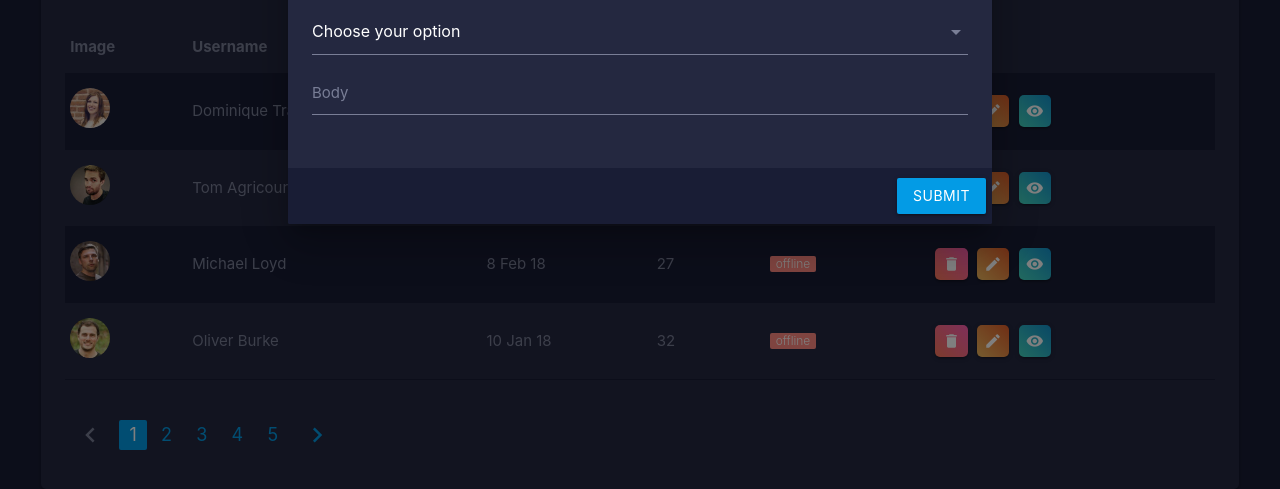
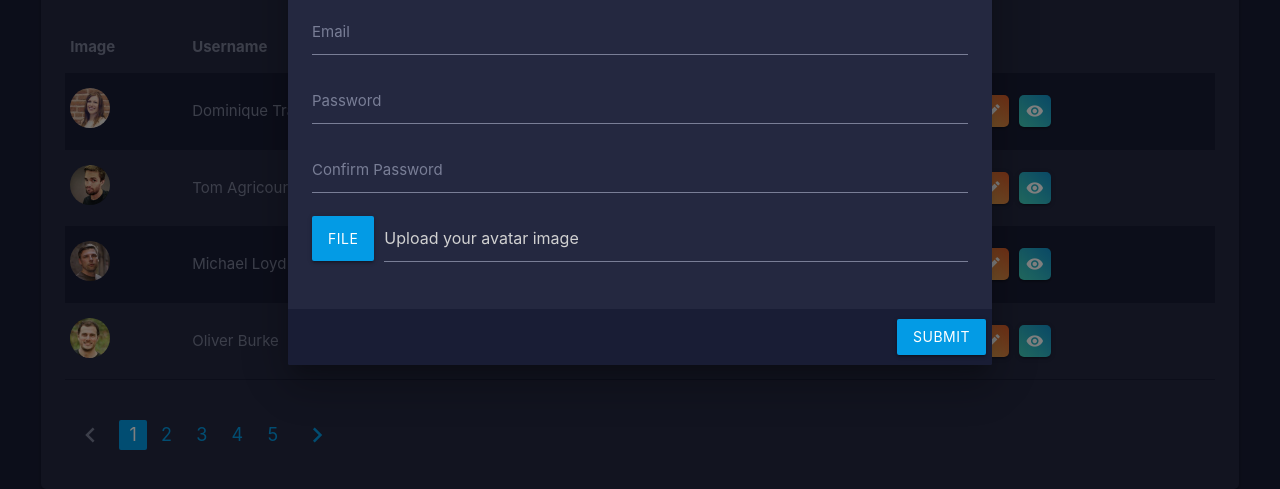
Before and after one commit to balazimichal/materializecss-npm-adminify, a website: page dev/users.html in a window 1280 px wide. Both pictures are taken after a click on the link "add". Shown: the part 217-706 px from the top of the page. Drawn offline with nearby package versions, Linux system fonts and the light colour scheme.

Commit message:
feat - users form
Added and styled proper field for the modal on the users.html file.

```diff
--- a/dev/css/style.scss
+++ b/dev/css/style.scss
@@ -349,30 +349,30 @@ nav ul li:hover {
 }
 
 .input-field textarea,
-.input-field input[type='text'] {
+.input-field input {
   border-bottom: 1px solid $grey !important;
   color: $white !important;
 }
 
-.input-field input[type='text']:focus + label,
+.input-field input:focus + label,
 .input-field textarea:focus + label {
   color: $grey !important;
 }
 
-.input-field input[type='text']:focus,
+.input-field input:focus,
 .input-field textarea:focus {
   border-bottom: 1px solid $grey !important;
   box-shadow: 0 1px 0 0 $grey !important;
   color: $white !important;
 }
 
-.input-field input[type='text'].valid,
+.input-field input.valid,
 .input-field textarea.valid {
   border-bottom: 1px solid $grey !important;
   box-shadow: 0 1px 0 0 $grey !important;
 }
 
-.input-field input[type='text'].invalid,
+.input-field input.invalid,
 .input-field textarea.invalid {
   border-bottom: 1px solid $grey !important;
   box-shadow: 0 1px 0 0 $grey !important;
--- a/dev/users.html
+++ b/dev/users.html
@@ -89,16 +89,25 @@
                                     <label for="title">Username</label>
                                 </div>
                                 <div class="input-field">
-                                    <select>
-                                        <option value="" disabled selected>Choose your option</option>
-                                        <option value="1">Business</option>
-                                        <option value="2">Accountancy</option>
-                                        <option value="3">Social Marketing</option>
-                                    </select>
+                                    <input id="email" type="email">
+                                    <label for="email">Email</label>
                                 </div>
                                 <div class="input-field">
-                                    <textarea name="body" id="body" class="materialize-textarea" cols="30" rows="10"></textarea>
-                                    <label for="body">Body</label>
+                                    <input id="password" type="password">
+                                    <label for="password">Password</label>
+                                </div>
+                                <div class="input-field">
+                                    <input id="cpassword" type="password">
+                                    <label for="cpassword">Confirm Password</label>
+                                </div>
+                                <div class="file-field input-field">
+                                    <div class="btn">
+                                        <span>File</span>
+                                        <input type="file" multiple>
+                                    </div>
+                                    <div class="file-path-wrapper">
+                                        <input class="file-path validate" type="text" placeholder="Upload your avatar image">
+                                    </div>
                                 </div>
                             </form>
                         </div>
@@ -140,7 +149,7 @@
                                         <td>Dominique Traski</td>
                                         <td>26 Jul 18</td>
                                         <td>4</td>
-                                        <td><span class="new badge green accent-2" data-badge-caption="online"></span></td>
+                                        <td><span class="new badge teal accent-4" data-badge-caption="online"></span></td>
                                         <td>
                                             <a class="btn-floating waves-effect waves-light btn-small center adminify-red"><i
                                                     class="material-icons">delete</i></a>
@@ -156,7 +165,7 @@
                                         <td>Tom Agricourt</td>
                                         <td>16 Mar 18</td>
                                         <td>12</td>
-                                        <td><span class="new badge red accent-1" data-badge-caption="offline"></span></td>
+                                        <td><span class="new badge pink accent-4" data-badge-caption="offline"></span></td>
                                         <td>
                                             <a class="btn-floating waves-effect waves-light btn-small center adminify-red"><i
                                                     class="material-icons">delete</i></a>
@@ -172,7 +181,7 @@
                                         <td>Michael Loyd</td>
                                         <td>8 Feb 18</td>
                                         <td>27</td>
-                                        <td><span class="new badge red accent-1" data-badge-caption="offline"></span></td>
+                                        <td><span class="new badge pink accent-4" data-badge-caption="offline"></span></td>
                                         <td>
                                             <a class="btn-floating waves-effect waves-light btn-small center adminify-red"><i
                                                     class="material-icons">delete</i></a>
@@ -189,7 +198,7 @@
                                         <td>Oliver Burke</td>
                                         <td>10 Jan 18</td>
                                         <td>32</td>
-                                        <td><span class="new badge red accent-1" data-badge-caption="offline"></span></td>
+                                        <td><span class="new badge pink accent-4" data-badge-caption="offline"></span></td>
                                         <td>
                                             <a class="btn-floating waves-effect waves-light btn-small center adminify-red"><i
                                                     class="material-icons">delete</i></a>
```
Also changed, not shown: dev/css/style.css, 1 other file.
